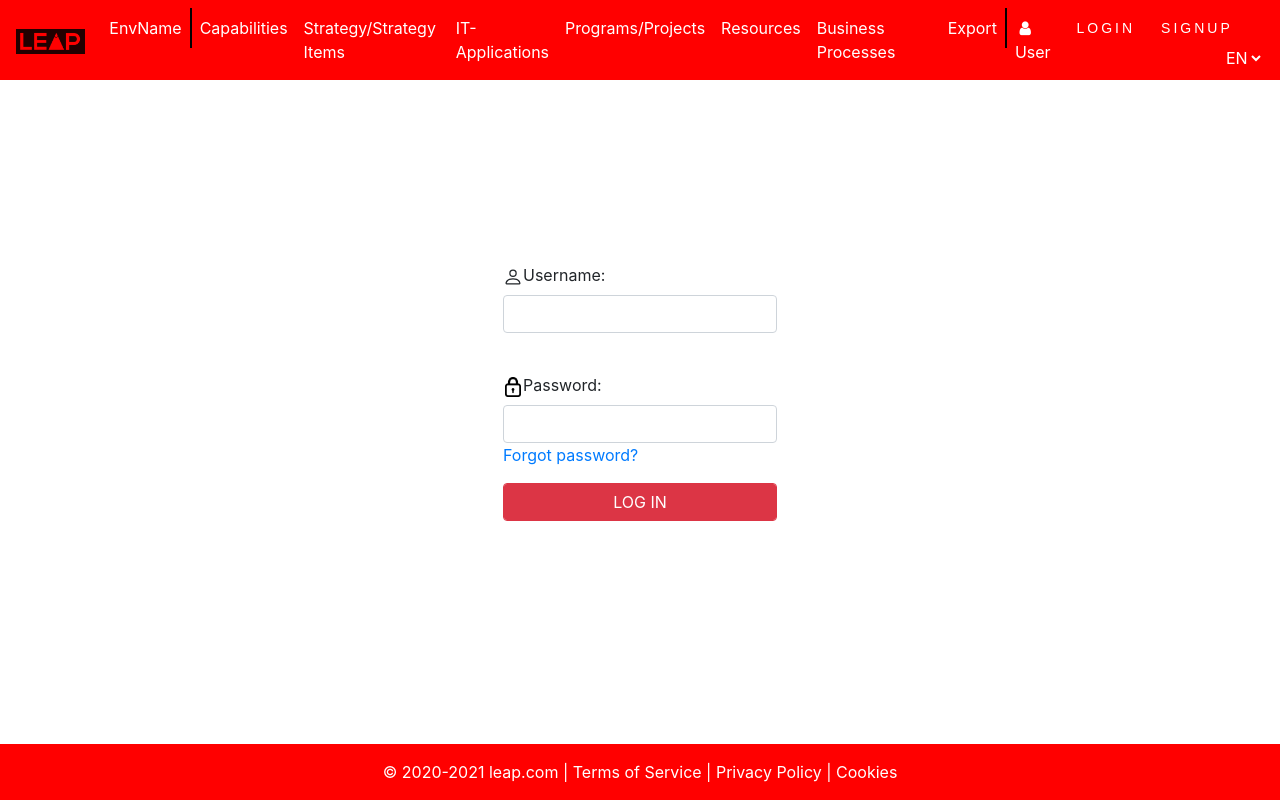
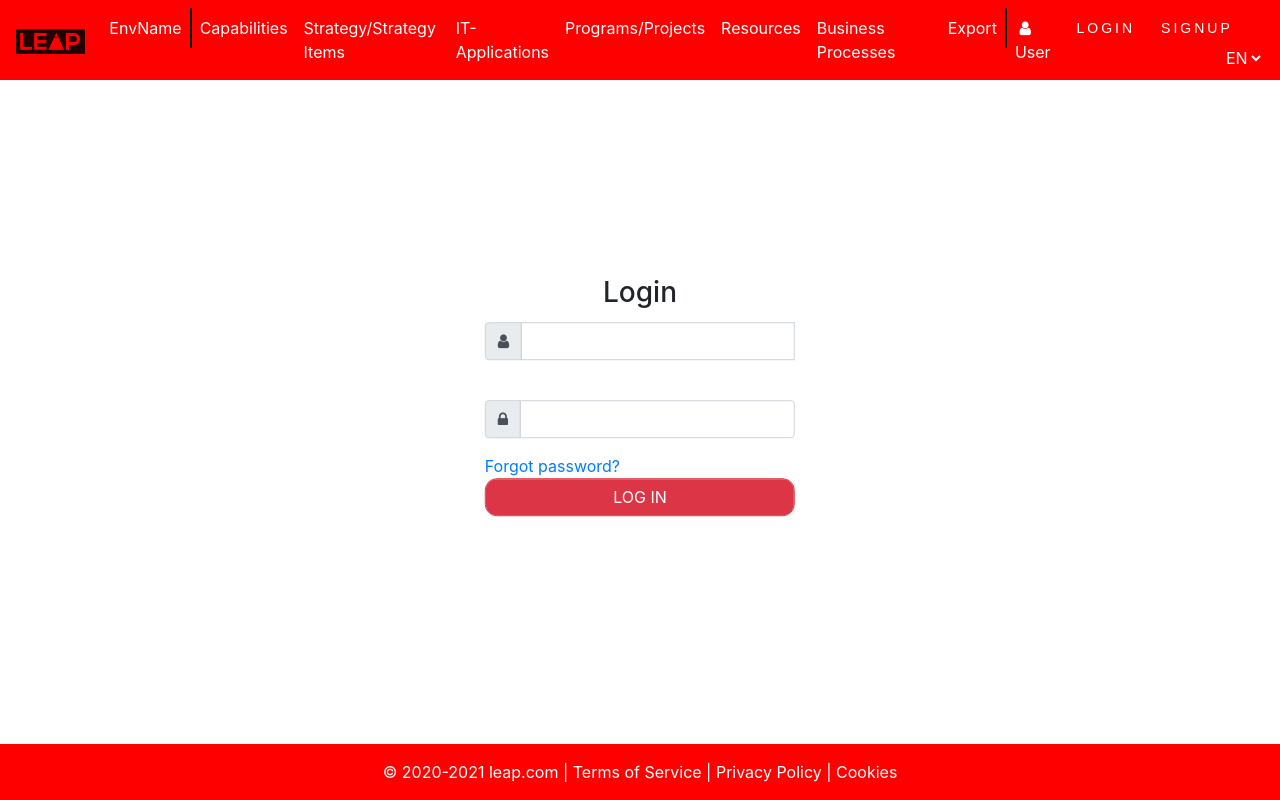
Before and after one commit to YasinKhawaja/leap, an Angular app in the folder leap-webapp/: page /login in a window 1280 px wide. Built offline with nearby package versions, Linux system fonts and the light colour scheme.

Commit message:
login-layout

```diff
--- a/leap-webapp/src/app/login/login.component.css
+++ b/leap-webapp/src/app/login/login.component.css
@@ -1,3 +1,13 @@
+img {
+    object-fit: contain;
+    mix-blend-mode: multiply;
+}
+
+.button{
+    border-radius: 12px;
+
+}
+
 .div-midden {
     position: fixed;
     top: 50%;
@@ -8,7 +18,3 @@
     -o-transform: translate(-50%, -50%);
     -ms-transform: translate(-50%, -50%);
 }
-img {
-    object-fit: contain;
-    mix-blend-mode: multiply;
-}
--- a/leap-webapp/src/app/login/login.component.html
+++ b/leap-webapp/src/app/login/login.component.html
@@ -1,28 +1,28 @@
 <form class="no-margin centered-page container" >
     <div class="div-midden">
+        <h3 class="card-title mt-2 text-center">Login</h3>
+    <div class="form-group input-group">
 
-    <div class="form-group">
-        <svg xmlns="http://www.w3.org/2000/svg" width="20" height="20" fill="currentColor" class="bi bi-person" viewBox="0 0 16 16">
-            <path d="M8 8a3 3 0 1 0 0-6 3 3 0 0 0 0 6zm2-3a2 2 0 1 1-4 0 2 2 0 0 1 4 0zm4 8c0 1-1 1-1 1H3s-1 0-1-1 1-4 6-4 6 3 6 4zm-1-.004c-.001-.246-.154-.986-.832-1.664C11.516 10.68 10.289 10 8 10c-2.29 0-3.516.68-4.168 1.332-.678.678-.83 1.418-.832 1.664h10z" />
-        </svg>
-
-        <label for="lblusername"> Username:</label>
+        <div class="input-group-prepend">
+            <span class="input-group-text"> <i class="fa fa-user"></i> </span>
+        </div>
         <input type="text" class="form-control" formControlName="username" >
         <div  class="invalid-feedback">
 
         </div>
     </div>
         <br />
-    <div class="form-group">
-        <img style="height:20px;width:20px"  src="assets/change-password-icon-0.jpg" />
-        <label for="lblpassword"> Password:</label>
+    <div class="form-group input-group">
+        <div class="input-group-prepend">
+            <span class="input-group-text"> <i class="fa fa-lock"></i> </span>
+        </div>
         <input type="password" class="form-control" formControlName="password" >
+    </div>
+        <a href="" >Forgot password?</a>
 
-        <a href="" >Forgot password?</a>
-    </div>
 
         <div class="form-group">
-            <button type="submit" class="btn btn-danger form-control">LOG IN</button>
+            <button type="submit" class="btn btn-danger form-control button">LOG IN</button>
        </div>
     </div>
 </form>
```
